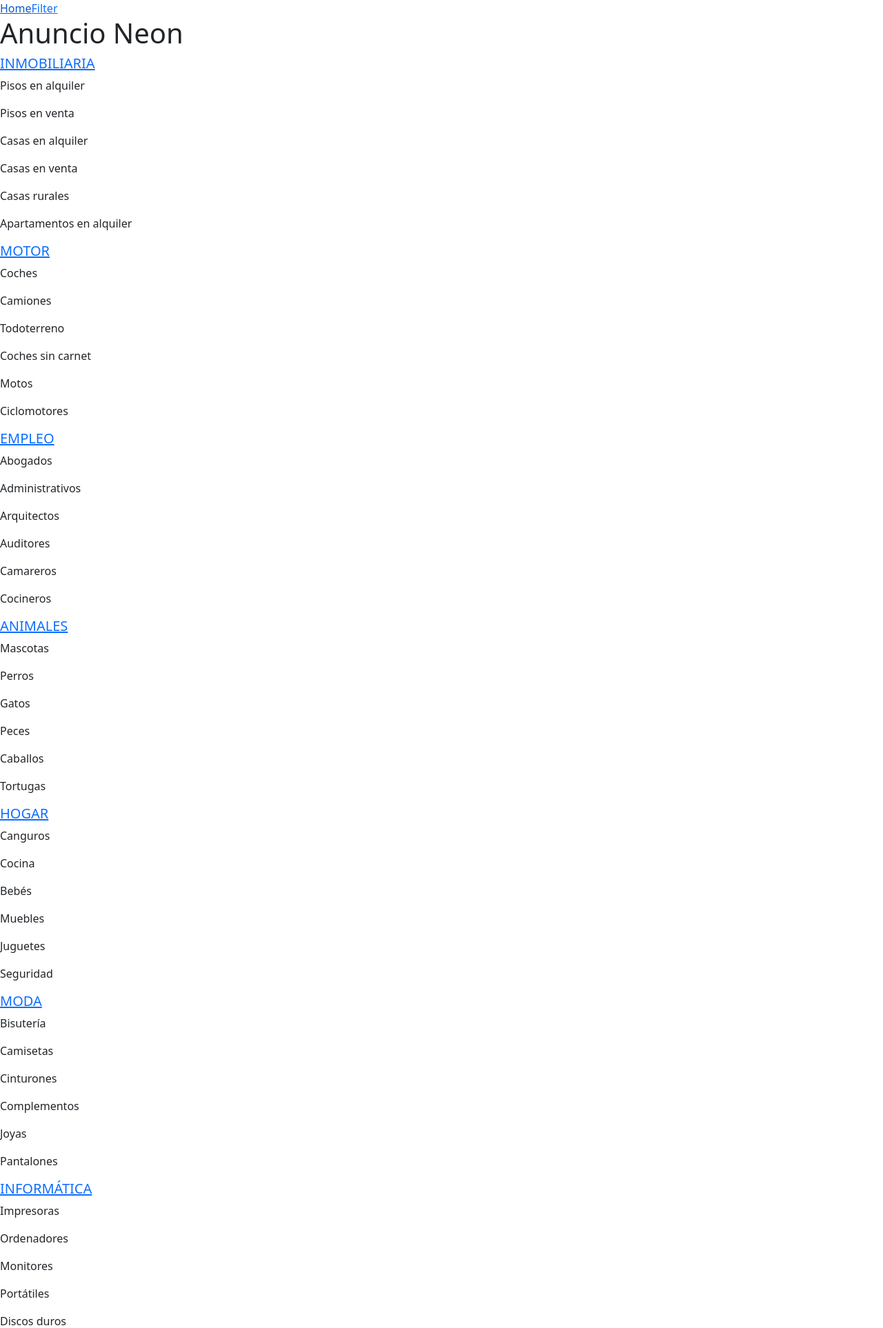
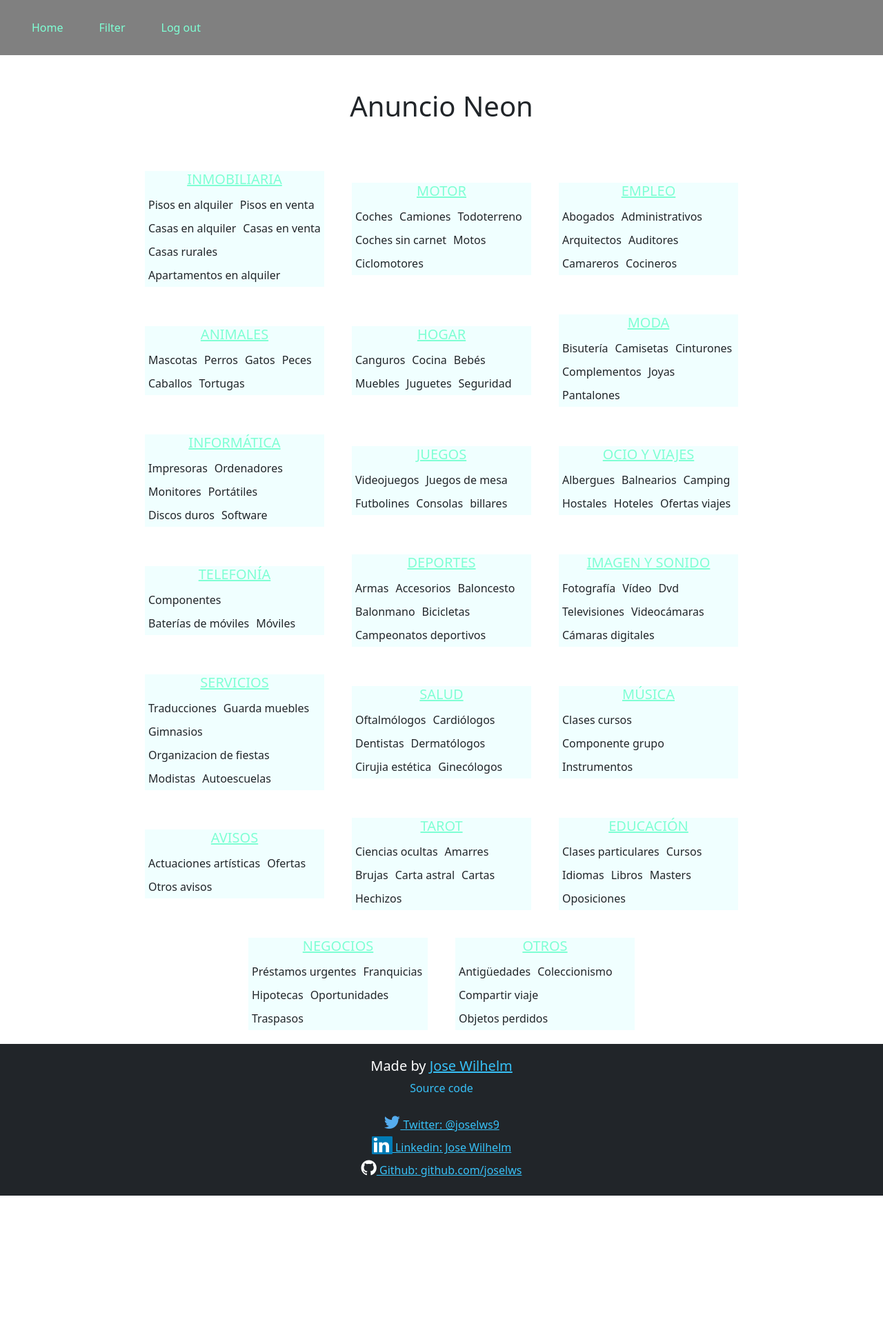
Before and after one commit to joselws/anuncioneon, a Django app: page / in a window 1280 px wide. Shown: the top 1926 px of the page at 69% size. After the commit the page ends 1734 px from the top, so only its background shows below. Run offline with Django 3.2, Linux system fonts and the light colour scheme; a user stored in the database is signed in; data comes from the database, SQL or seed files in the repository; both versions use the stored data as it was after the commit.

Commit message:
basic styling

```diff
--- a/ads/static/ads/styles.css
+++ b/ads/static/ads/styles.css
@@ -1,4 +1,87 @@
+a {
+    color: aquamarine;
+}
 
+.nav {
+    padding: 20px;
+    background-color: gray;
+}
+
+.nav-link {
+    margin: 0px 10px;
+    color: aquamarine;
+}
+
+.content {
+    max-width: 90vw;
+    margin: 0 auto;
+}
+
+.main-header {
+    margin: 50px 0px;
+    text-align: center;
+}
+
+.categories-wrapper, .category-card {
+    display: flex;
+    justify-content: center;
+    align-items: center;
+}
+
+.categories-wrapper {
+    flex-wrap: wrap;
+}
+
+.category-card {
+    flex-direction: column;
+    background-color: azure;
+    width: 260px;
+    margin: 20px;
+}
+
+.subcategories-wrapper {
+    display: flex;
+    flex-wrap: wrap;
+}
+
+.subcategory {
+    margin: 5px;
+}
+
+form {
+    margin: 30px auto;
+}
+
+form input {
+    margin: 20px auto;
+}
+
+h2 {
+    text-align: center;
+    margin: 40px 0px;
+}
+
+.ads-wrapper {
+    display: flex;
+    flex-wrap: wrap;
+    align-items: center;
+    justify-content: center;
+}
+
+.ad {
+    display: flex;
+    flex-direction: column;
+    align-items: center;
+    justify-content: center;
+    max-width: 260px;
+    margin: 10px;
+    background-color: azure;
+}
+
+img {
+    max-width: 90%;
+    height: auto;
+}
 
 /****** FOOTER ******/
 
--- a/ads/templates/ads/category.html
+++ b/ads/templates/ads/category.html
@@ -3,7 +3,6 @@
 {% block title %}{{ category.url_name }}{% endblock %}
 
 {% block body %}
-    <main class="home-wrapper">
     <h2 class="main-header">{{ category.url_name }}</h2>
     <div class="ads-wrapper">
         {% for ad in ads %}
@@ -14,10 +13,9 @@
             <img class="ad-image" src="{{ ad.image_url }}" alt="{{ ad.title }}" />
             {% endif %}
             <p class="ad-description">{{ ad.description }}</p>
-                <p class="ad-price"><strong>{{ ad.price }}</strong></p>
+            <p class="ad-price"><strong>{{ ad.price }} euros</strong></p>
         </div>
         {% endfor %}
     </div>
-    </main>
 
 {% endblock %}
--- a/ads/templates/ads/filtered.html
+++ b/ads/templates/ads/filtered.html
@@ -3,7 +3,6 @@
 {% block title %}Filtered query{% endblock %}
 
 {% block body %}
-    <main class="home-wrapper">
     <h2 class="main-header">Filtered query</h2>
     <div class="ads-wrapper">
         {% for ad in ads %}
@@ -18,6 +17,5 @@
         </div>
         {% endfor %}
     </div>
-    </main>
 
 {% endblock %}
--- a/ads/templates/ads/form.html
+++ b/ads/templates/ads/form.html
@@ -3,8 +3,8 @@
 {% block title %}Filter form{% endblock %}
 
 {% block body %}
-    <main class="home-wrapper">
-        <h2 class="main-header">Filter form</h2>
+    <div class="home-wrapper">
+        <h2 class="divmain-header">Filter form</h2>
         <form class="filter-form" action="{% url 'filtered' %}" method="POST">
             {% csrf_token %}
             <input class="title-input form-control" type="text" name="title" placeholder="Title" />
@@ -17,6 +17,6 @@
             </select>
             <input class="submit-btn btn btn-primary" type="submit" value="Submit" />
         </form>
-    </main>
+    </div>
 
 {% endblock %}
--- a/ads/templates/ads/index.html
+++ b/ads/templates/ads/index.html
@@ -3,20 +3,22 @@
 {% block title %}Home{% endblock %}
 
 {% block body %}
-    <main class="home-wrapper">
+    <div class="home-wrapper">
         <h1 class="main-header">Anuncio Neon</h1>
         <div class="categories-wrapper">
             {% for category in categories %}
+            <div class="category-card">
                 <h5 class="category-title">
                     <a href="{% url 'category' category.url_name %}">{{ category.category }}</a>
                 </h5>
                 <div class="subcategories-wrapper">
                     {% for subcategory in category.subcategories.all %}
-                <p>{{ subcategory.subcategory }}</p>
+                    <p class="subcategory">{{ subcategory.subcategory }}</p>
                     {% endfor %}
+                </div>
             </div>
             {% endfor %}
         </div>
-    </main>
+    </div>
 
 {% endblock %}
--- a/ads/templates/ads/layout.html
+++ b/ads/templates/ads/layout.html
@@ -17,12 +17,17 @@
 
     <body>
         <nav class="nav">
-            <a href="{% url 'index' %}">Home</a>
-            <a href="{% url 'filtered' %}">Filter</a>
+            <a class="nav-link" href="{% url 'index' %}">Home</a>
+            <a class="nav-link" href="{% url 'filtered' %}">Filter</a>
+            {% if user.is_authenticated %}
+            <a class="nav-link" href="{% url 'logout' %}">Log out</a>
+            {% endif %}
         </nav>
 
-        {% block body %}
-        {% endblock %}
+        <main class="content">
+            {% block body %}
+            {% endblock %}
+        </main>
 
         <footer class="footer-wrapper bg-dark">
             <div class="footer-info-wrapper">
```
Also changed, not shown: db.sqlite3. Lines whose indentation alone changed are shown as unchanged.
